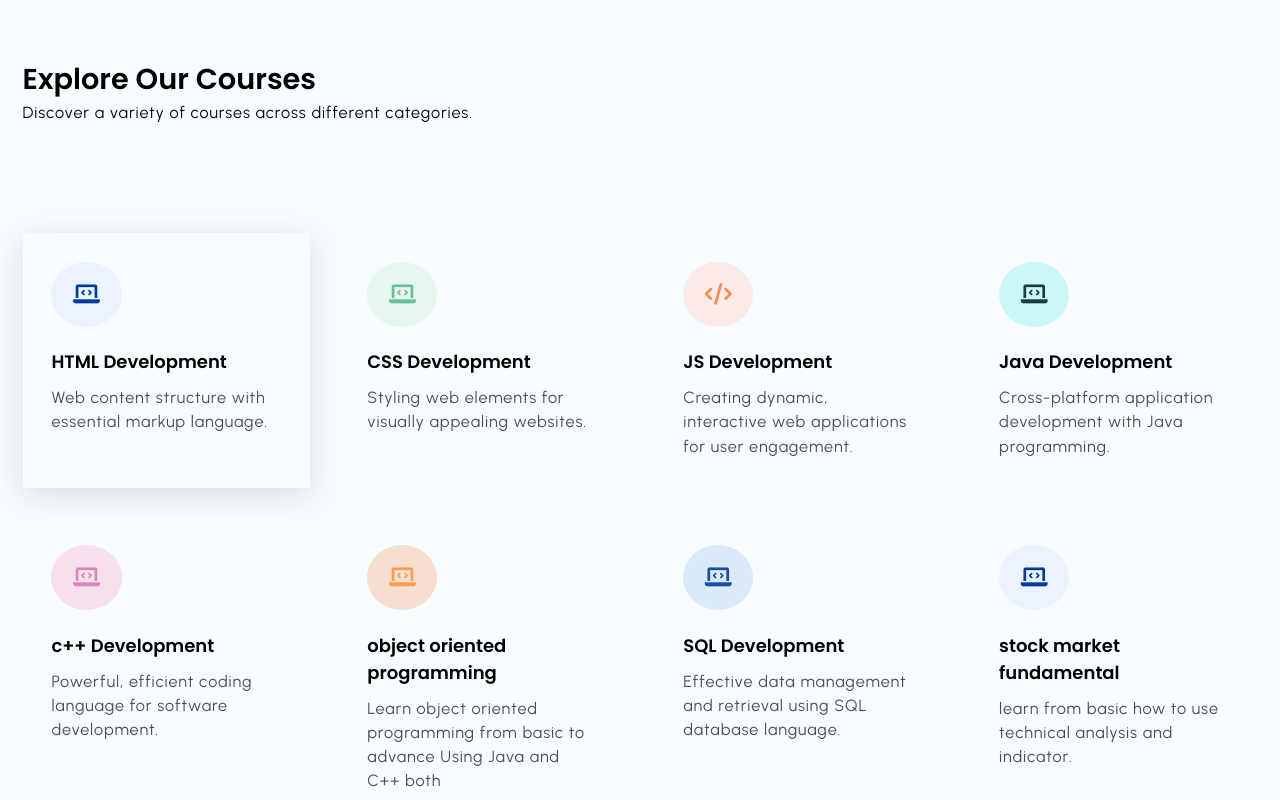
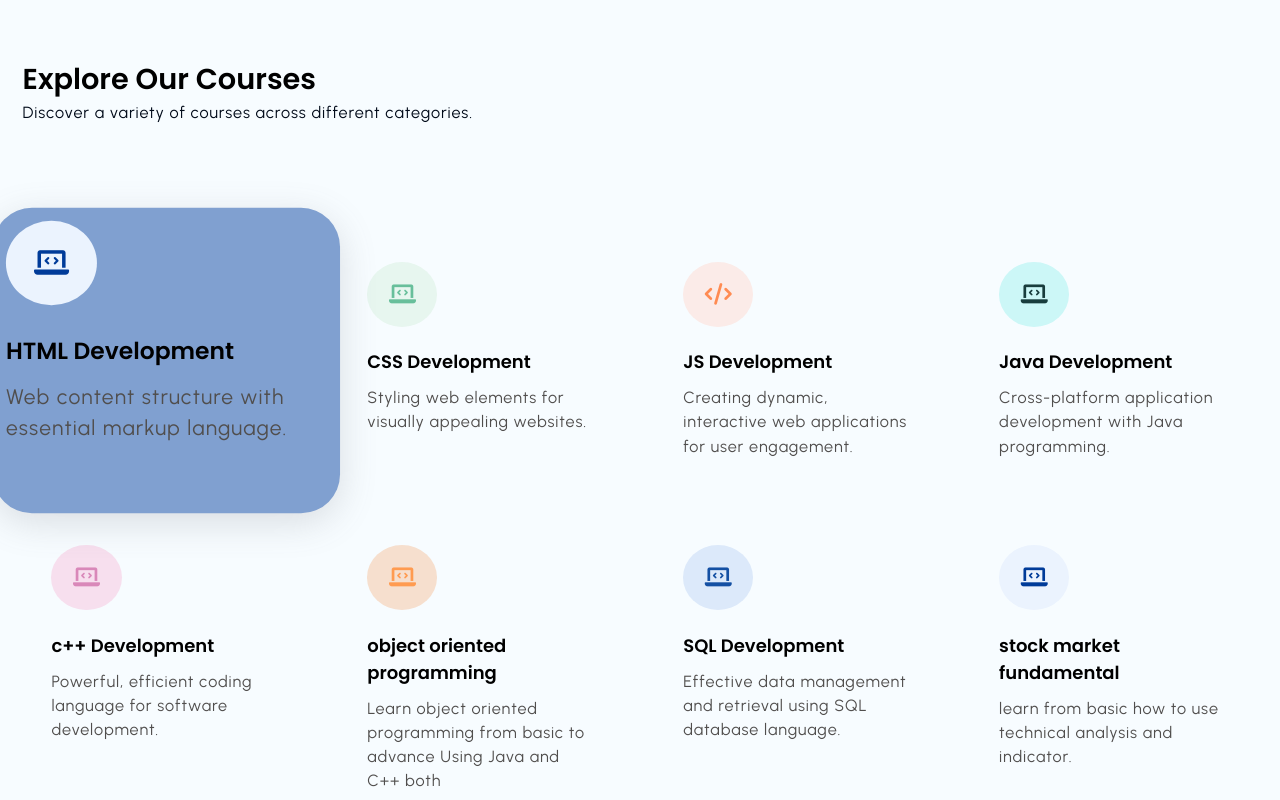
Before and after one commit to Manoffsteel/Course-selling-multiPage-UI, a plain HTML site: page index.html in a window 1280 px wide. In both pictures the pointer is over the element 166 px from the left and 1780 px from the top of the page. Shown: the part 1420-2220 px from the top of the page. Drawn offline with Linux system fonts and the light colour scheme.

Commit message:
Update style.css

```diff
--- a/css/style.css
+++ b/css/style.css
@@ -349,6 +349,15 @@ main {
 
 .section-course .course-div:hover {
   box-shadow: var(--btn-box-shadow);
+  background-color: #80a0d0;
+  padding: 10px;
+  margin: 10px;
+  border-radius: 30px;
+  z-index: 10;
+  transition: all 1s;
+  /* transform: scale3d(0,0,1); */
+  transform: scale(1.3,1.3);
+
 }
 
 .course-div:nth-child(2) .icon .fa-solid {
```
